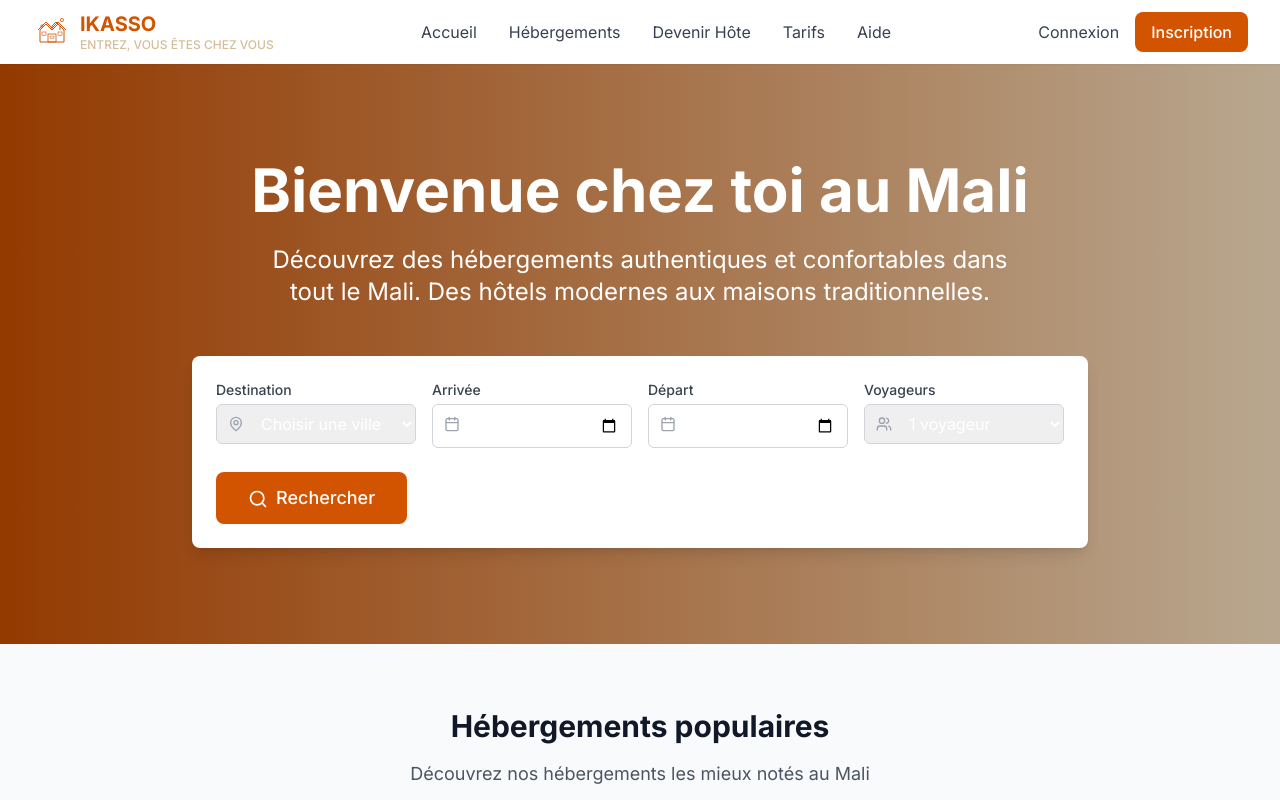
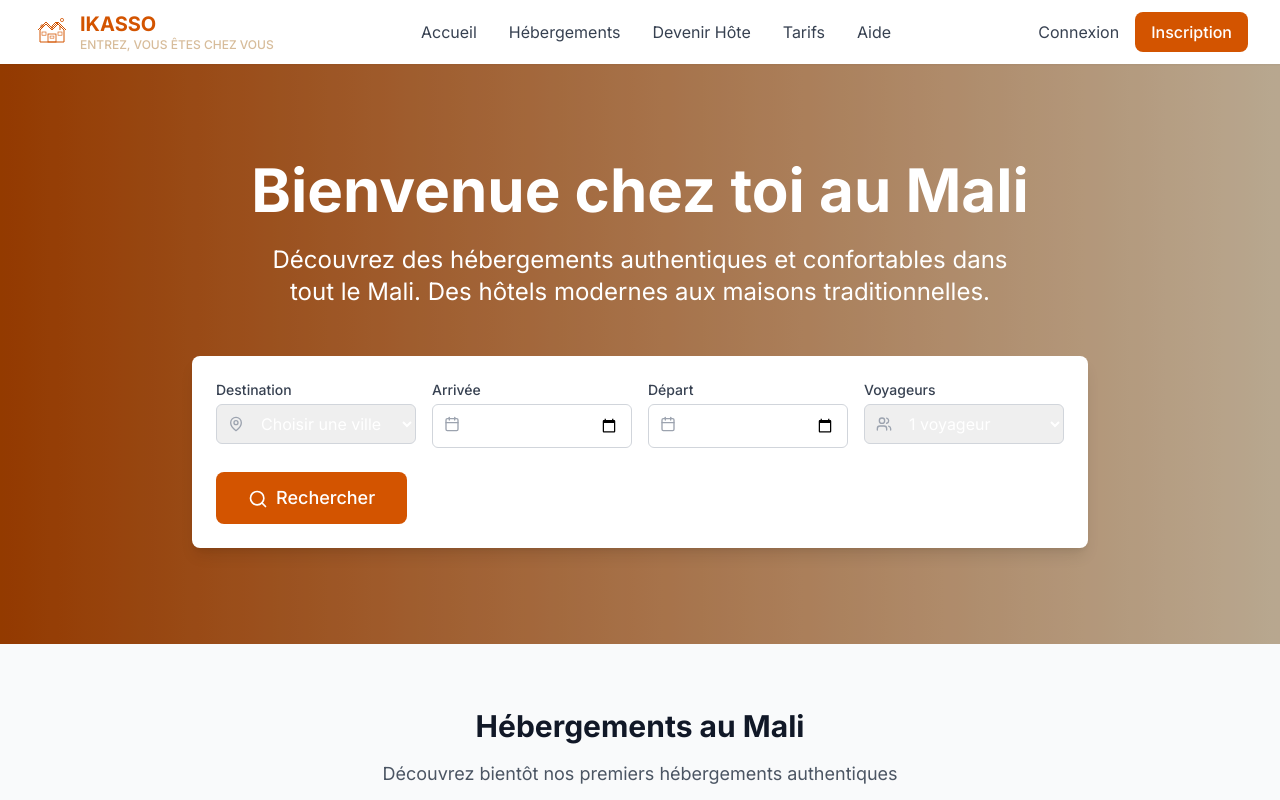
Before and after one commit to isanogo97/ikasso-, a Next.js app in the folder apps/web/: page / in a window 1280 px wide. Shown: the top 800 px of the page. Built offline with nearby package versions, Linux system fonts and the light colour scheme.

Commit message:
force: mise a jour cache vercel suppression fausses annonces

```diff
--- a/apps/web/app/page.tsx
+++ b/apps/web/app/page.tsx
@@ -19,6 +19,7 @@ interface Property {
 }
 
 // Propriétés réelles - seront ajoutées par les hôtes après le lancement
+// Mise à jour: 15 novembre 2024 - Suppression des données de démonstration
 const sampleProperties: Property[] = []
 
 const cities = ["Bamako", "Sikasso", "Ségou", "Mopti", "Tombouctou", "Kayes", "Koutiala", "Gao"]
@@ -138,8 +139,8 @@ export default function HomePage() {
 
       <section className="max-w-7xl mx-auto px-4 sm:px-6 lg:px-8 py-16">
         <div className="text-center mb-12">
-          <h3 className="text-3xl font-bold text-gray-900 mb-4">Hébergements populaires</h3>
-          <p className="text-lg text-gray-600">Découvrez nos hébergements les mieux notés au Mali</p>
+          <h3 className="text-3xl font-bold text-gray-900 mb-4">Hébergements au Mali</h3>
+          <p className="text-lg text-gray-600">Découvrez bientôt nos premiers hébergements authentiques</p>
         </div>
         {sampleProperties.length === 0 ? (
           <div className="text-center py-16">
```
